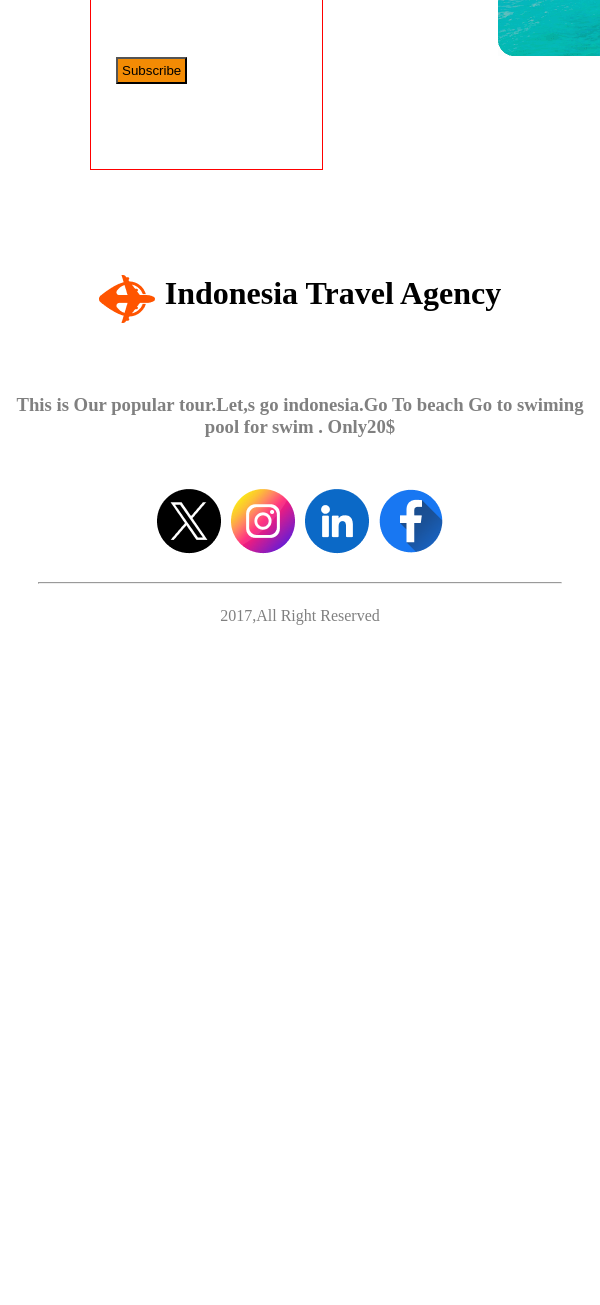
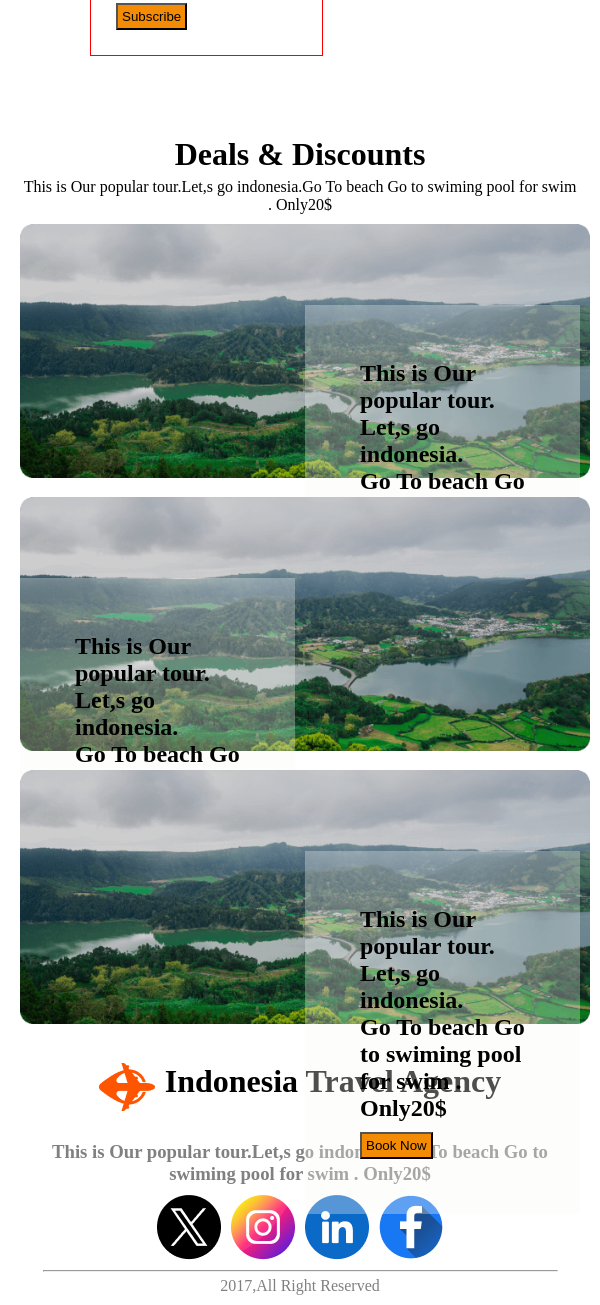
Before and after one commit to FerdausAhmedNasim/B9A2-Hero-Travel, a plain HTML site: page index.html in a window 600 px wide. Shown: the part 6644-7949 px from the top of the page. Before the commit the page ends 7302 px from the top, so only its background shows below. Drawn offline with Linux system fonts and the light colour scheme.

Commit message:
Need More Time for good deburg

```diff
--- a/Style/Resposibe.css
+++ b/Style/Resposibe.css
@@ -1,12 +1,11 @@
 
 
-
-
-@media screen and (min-width:600px) {
-    nav,nav>ul,.second-container,.one,.two,.choose-middle,.form-pic,.last,
+@media screen and (max-width:600px) {
+    nav,nav>ul,.second-container,.one,.two,.form-pic,.last,
     .icon {
      flex-direction: column;
     }
+
     .amazone-pic{
         background-image:url("../Images/Group13.png");
         height: 20vh;
@@ -22,14 +21,36 @@
         width: 50%;
         object-fit: cover;
     }
+    .choose-middle{
+        margin: 0px;
+        padding: 0px;
+        gap: 0px;
+        flex-direction: column;
 
- }
+    }
+    .choose-middle-1{
+        background-color: antiquewhite;
+    }
+    .choose-middle-2{
+        background-color: bisque;
+    }
 
+    .choose-last{
+        text-align: center;
+        background-color: bisque;
+        margin: 0px;
+        padding: 0px;
+        gap: 0px;
+    }
+    *{margin: 0;
+        padding:  0;
+        }
+    }
 
 
 @media screen and (max-width:992px) {
-   nav,nav>ul,.second-container,.one,.two,.choose-middle,.form-pic,.last,
-   .icon {
-    flex-direction: column;
-   }
+    nav,nav>ul,.second-container,.one,.two,.choose-middle,.form-pic,
+    .last,.icon {
+     display: flex;
+    }
 }
--- a/Style/blog.css
+++ b/Style/blog.css
@@ -114,7 +114,7 @@ margin:90px 60px ;
     display: flex;
     margin: 20px;
     padding: 50px;
-    gap: 150px;
+    gap: 50px;
 }
 .input{
     border: 1px solid red;
@@ -147,3 +147,61 @@ margin:90px 60px ;
     text-align: center;
     color: gray;
 }
+.bonus-deal{
+    text-align: center;
+}
+.img-bonus{
+    width: 100%;
+    position: relative;
+}
+.bdi{
+    width: 100%;
+}
+.bonus-deal-1{
+    position: relative;
+
+}
+.bp-1{
+    padding: 50px;
+    background-color: rgba(248, 248, 246, 0.315);
+    position: absolute;
+    top: 30%;
+    left: 50%;
+}
+.bdi-1{
+    width: 100%;
+}
+
+
+
+.bonus-deal-2{
+    position: relative;
+
+}
+.bp-2{
+    padding: 50px;
+    background-color: rgba(248, 248, 246, 0.315);
+    position: absolute;
+    top: 30%;
+    right: 50%;
+}
+.bdi-2{
+    width: 100%;
+}
+
+
+
+.bonus-deal-3{
+    position: relative;
+
+}
+.bp-3{
+    padding: 50px;
+    background-color: rgba(248, 248, 246, 0.315);
+    position: absolute;
+    top: 30%;
+    left: 50%;
+}
+.bdi-3{
+    width: 100%;
+}
--- a/index.html
+++ b/index.html
@@ -172,14 +172,12 @@
 
                 <input type="email" required placeholder="Your mail">
                 <br>
-                <br>
-                <br>
-                <br>
+
                 <button class="button">Subscribe</button>
                 </div>
                 <div class="pic-text">
                     <div class="p-img">
-                    <img src="./Images/Rectangle 5.png" alt="">
+                    <img style="width: 100%;" src="./Images/Rectangle 5.png" alt="">
                     </div>
                     <div class="p-text">
                     <h class="discount">Travel.com Save up to 70%
@@ -187,33 +185,65 @@
                     </div>
                 </div>
             </div>
+            <div class="bonus-deal">
+                <h1>Deals & Discounts</h1>
+                <p>This is Our popular tour.Let,s go indonesia.Go To beach
+                    Go to swiming pool for swim . Only20$</p>
+            </div>
+
+            <div class="bonus-deal-1">
+            <img class="bdi-1" src="./Images/Rectangle 10.png" alt="">
+            <div class="bp-1">
+            <h2 class="bh1">This is Our popular tour. <br>Let,s go indonesia.
+             <br>Go To beach
+            Go to swiming pool for swim . Only20$</h2>
+            <button class="button">Book Now</button>
+            </div>
+            </div>
+
+            <div class="bonus-deal-2">
+            <img class="bdi-2" src="./Images/Rectangle 10.png" alt="">
+            <div class="bp-2">
+            <h2 class="bh2">This is Our popular tour. <br> Let,s go indonesia. <br> Go To beach
+            Go to swiming pool for swim . Only20$</h2>
+            <button class="button">Book Now</button>
+            </div>
+            </div>
+
+
+            <div class="bonus-deal-3">
+            <img class="bdi-3" src="./Images/Rectangle 10.png" alt="">
+            <div class="bp-3">
+            <h2 class="bh3">This is Our popular tour. <br> Let,s go indonesia. <br> Go To beach
+            Go to swiming pool for swim . Only20$</h2>
+            <button class="button">Book Now</button>
+            </div>
+            </div>
+    </body>
+
+
+
+
+    <footer>
         <div class="last">
             <img src="./Images/logo.png" alt="">
         <h1>Indonesia Travel Agency</h1>
         </div>
-            <br>
-            <br>
         <h3 class="last-text">
             This is Our popular tour.Let,s go indonesia.Go To beach
                 Go to swiming pool for swim . Only20$
         </h3>
-            <br>
-            <br>
+
         <div class="icon">
             <img src="./icon/Twitter.png" alt="">
             <img src="./icon/Instagram.png" alt="">
             <img src="./icon/Linkedin.png" alt="">
             <img src="./icon/Facebook.png" alt="">
         </div>
-            <br>
+
         <hr style="color: gray;size: 2px;
         width: 90%; margin: 0 auto; ">
-            <br>
-    </body>
-
-    <footer>
         <p style="color: gray;text-align: center;">2017,All Right Reserved </p>
-        <br>
     </footer>
 
 
```
Lines whose indentation alone changed are shown as unchanged.
